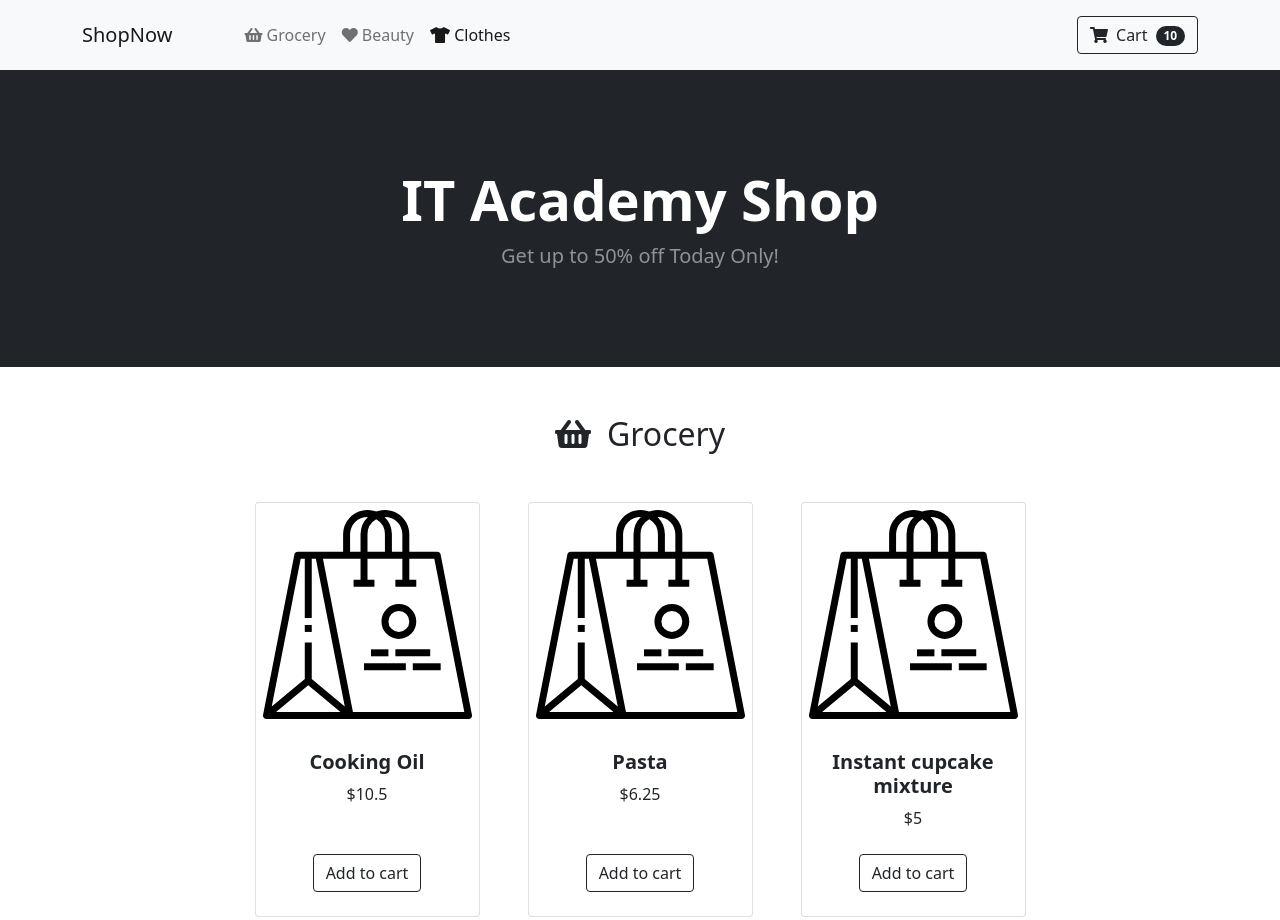
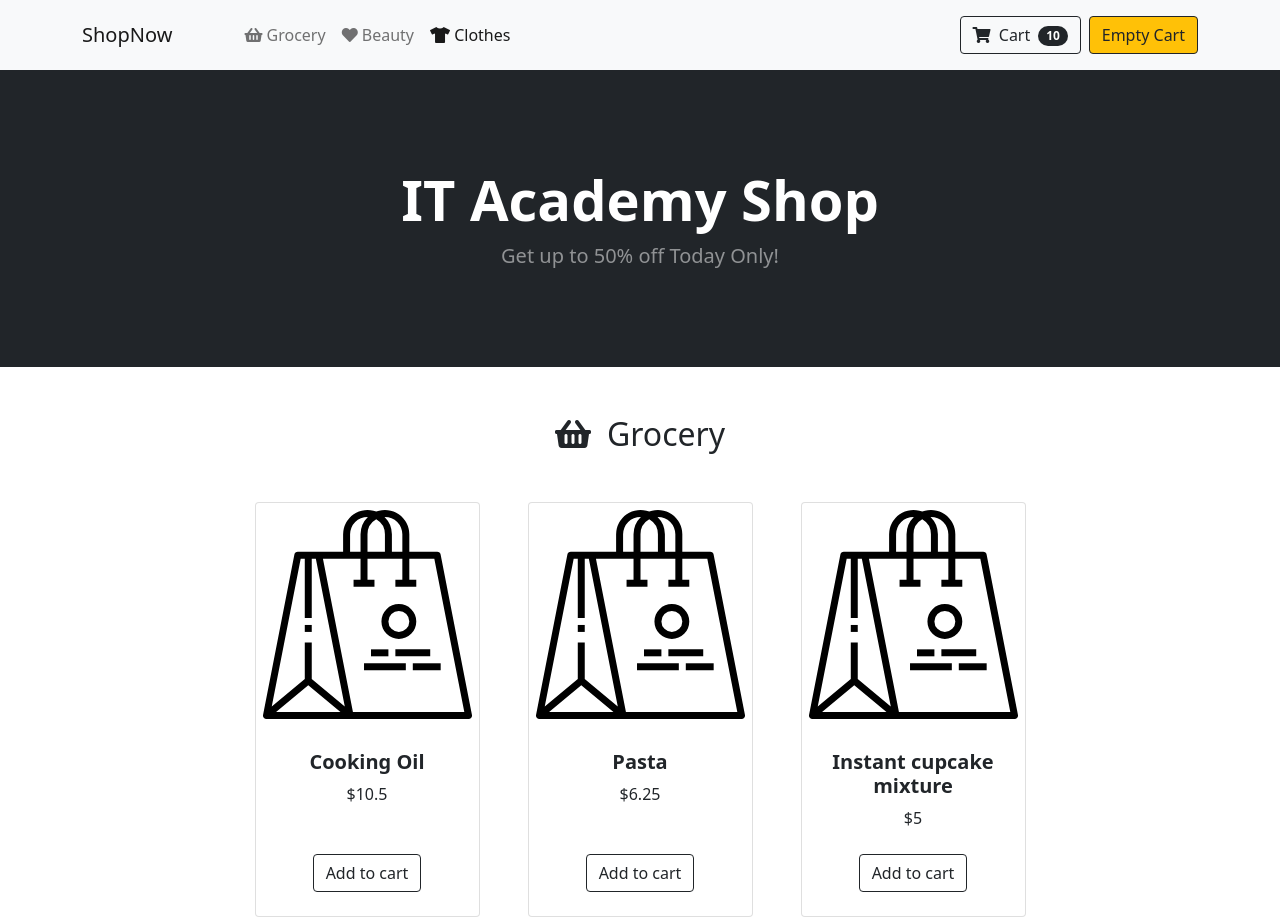
Before and after one commit to JordiNodeJS/Sprint-3_Shop, a website: page index.html in a window 1280 px wide. Shown: the top 920 px of the page. Drawn offline with nearby package versions, Linux system fonts and the light colour scheme.

Commit message:
sprint3/empty cart button

```diff
--- a/index.html
+++ b/index.html
@@ -45,6 +45,9 @@
               <i class="fas fa-shopping-cart me-1"></i> Cart
               <span class="badge bg-dark text-white ms-1 rounded-pill" id="count_product">0</span>
             </a>
+          </li>
+          <li>
+            <button onclick="cleanCart()" type="button" class="btn btn-warning btn-outline-dark ms-2">Empty Cart</button>
           </li>
         </ul>
       </div>
--- a/js/shop.js
+++ b/js/shop.js
@@ -83,7 +83,8 @@ function cleanCart() {
   cartList.length = 0
   cart.length = 0
   total = 0
-
+  count_product = 0
+  $count_product.textContent = count_product
   console.log(cartList, cart)
   return '🧽'
 }
@@ -164,7 +165,7 @@ function applyPromotionsCart() {
 
 // ** Nivell II **
 let count_product = 0
-function counterUI (){
+function counterUI(){
     count_product++
     $count_product.textContent = count_product
 }
```
